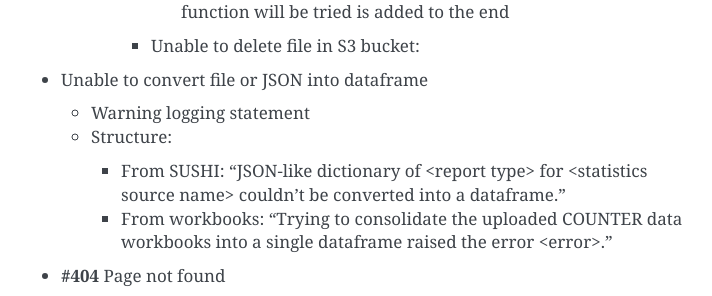
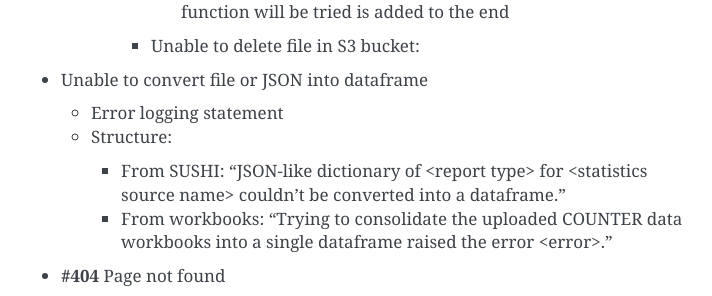
Before and after one commit to ereiskind/nolcat, a Sphinx documentation site: the page built from docs/source/code_style_guide.rst, in a window 1280 px wide and 900 px high, scrolled down 3223 px. Shown: the part 159-455 px from the top of the window, without its empty margins (389-1101 px from the left). Built offline with Sphinx 7.4.7, drawn with Linux system fonts in a browser that asks for light colours.

Commit message:
Correct logging statement level

```diff
--- a/docs/source/code_style_guide.rst
+++ b/docs/source/code_style_guide.rst
@@ -133,7 +133,7 @@ General Errors and In-Test Issues
 
 * Unable to convert file or JSON into dataframe
 
-  * Warning logging statement
+  * Error logging statement
   * Structure:
 
     * From SUSHI: "JSON-like dictionary of <report type> for <statistics source name> couldn't be converted into a dataframe."
```
